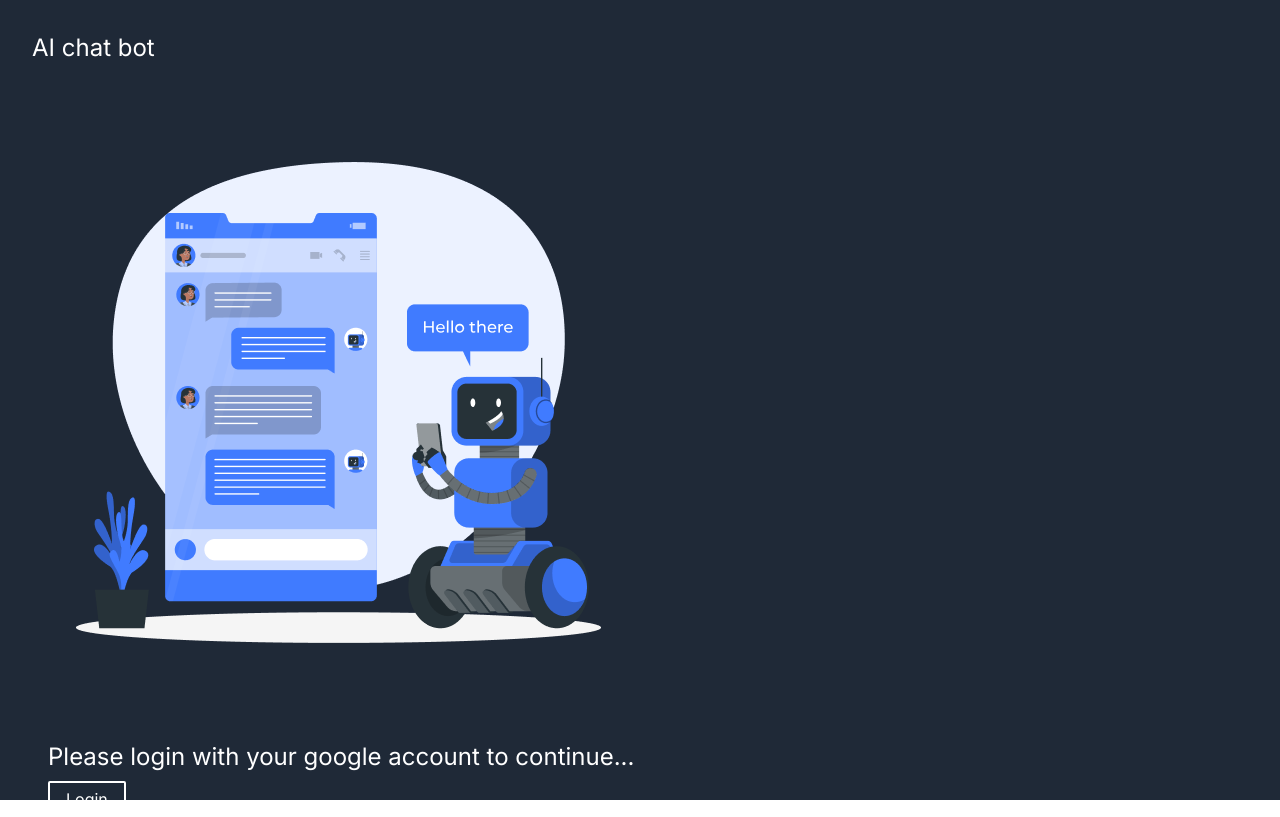
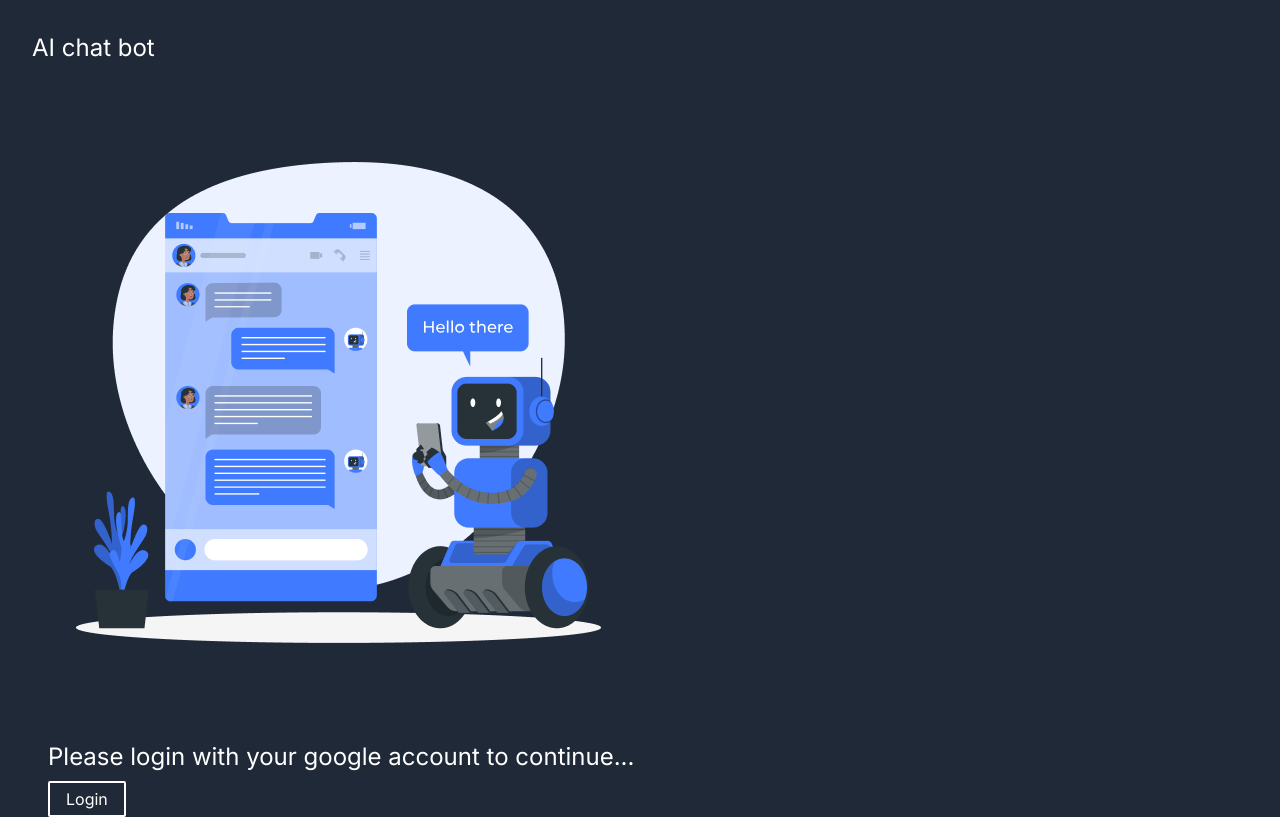
Before and after one commit to Macky151203/ai-chat, a Next.js app: page / in a window 1280 px wide. Built offline with nearby package versions, Linux system fonts and the light colour scheme.

Commit message:
made some changes

```diff
--- a/app/maincomp/page.jsx
+++ b/app/maincomp/page.jsx
@@ -52,10 +52,10 @@ export default function Chat() {
       <div className="flex flex-col w-full md:w-3/4 p-4 text-white bg-gray-800 min-h-screen  md:left-1/4 relative  md:px-12 py-12 mr-12">
         {messages.length > 0
           ? messages.map(m => (
-            <div key={m.id} className="whitespace-pre-wrap items-center flex py-1 m-1 shadow-sm ">
+            <div key={m.id} className="whitespace-pre-wrap items-start  flex py-1 m-1 shadow-sm ">
 
             {m.role === 'user' ? `${username}: ` : 'AI: '}
-              <div className={`p-2 px-2 bg-slate-500 rounded-md  ${m.role==='user'?`w-3/4`:'w-full'} `}>{m.content}</div>
+              <div className={`p-2 px-2 bg-slate-500 rounded-md   ${m.role==='user'?`w-3/4`:'w-full'} `}>{m.content}</div>
 
 
             </div>
--- a/app/page.jsx
+++ b/app/page.jsx
@@ -69,7 +69,7 @@ export default function Register() {
   return (
     <>
 
-      <div className='flex flex-col h-screen  bg-gray-800'>
+      <div className='flex flex-col min-h-screen  bg-gray-800'>
         <div className='text-2xl ml-4 mt-4 md:ml-8 md:mt-8 text-white flex  justify-start'>
             <div>AI chat bot</div>
         </div>
--- a/app/profile/page.jsx
+++ b/app/profile/page.jsx
@@ -23,7 +23,7 @@ export default function Profile() {
         <>
             <div className="flex flex-col md:flex-row">
                 <Sidebar name={name} />
-                <div className='flex flex-col md:w-3/4 justify-start bg-gray-800 min-h-screen items-start md:left-1/4 relative pt-4 md:pt-20'>
+                <div className='flex flex-col md:w-3/4 items-center md:justify-start bg-gray-800 min-h-screen md:items-start md:left-1/4 relative pt-4 md:pt-20'>
                         <div className='bg-gray-800 text-white md:w-1/2  flex flex-col justify-center items-center md:justify-start md:items-start p-1 md:ml-12 rounded-lg'>
                             <div className='text-lg mt-4 font-bold'>
                                 Profile picture
@@ -31,7 +31,7 @@ export default function Profile() {
                             <div>
                             <Image className='rounded-full mt-4' src={profile} width={150} height={150} />
                             </div>
-                            <div className=' text-lg mt-4 text-center'>
+                            <div className=' text-lg mt- font-bold text-center'>
                                 Username
                             </div>
                             <div className='text-center'>
```
